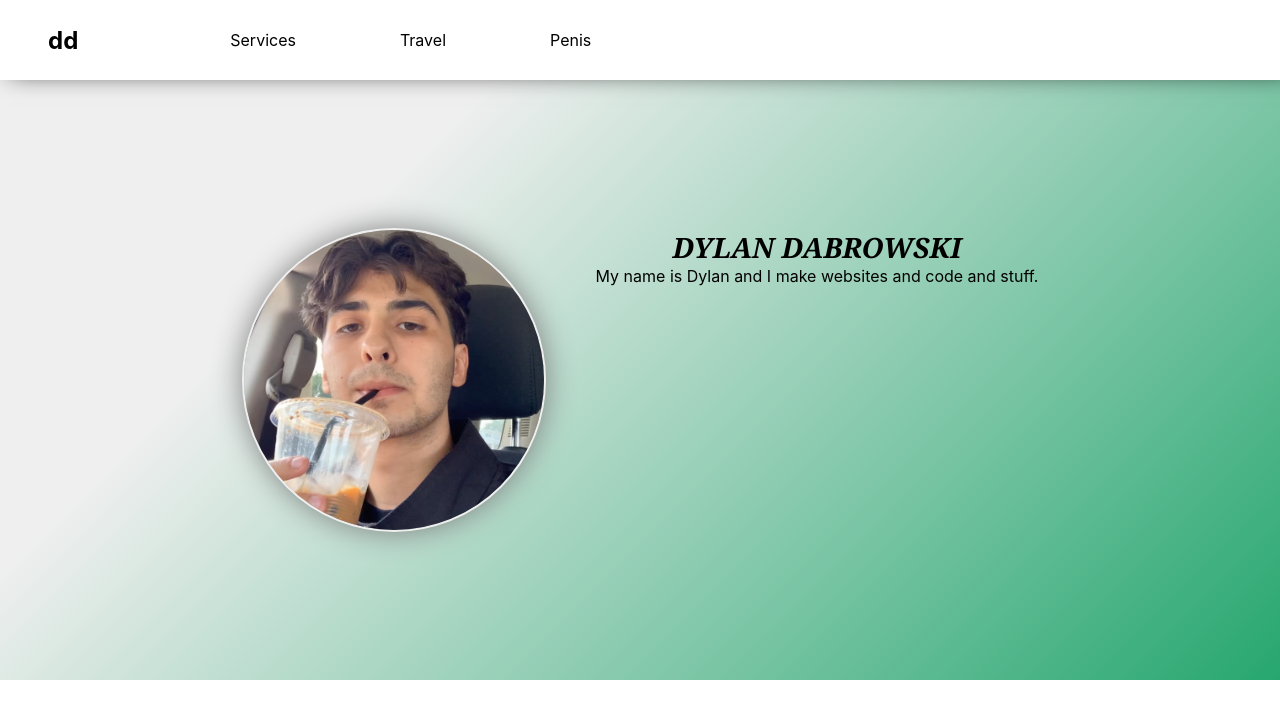
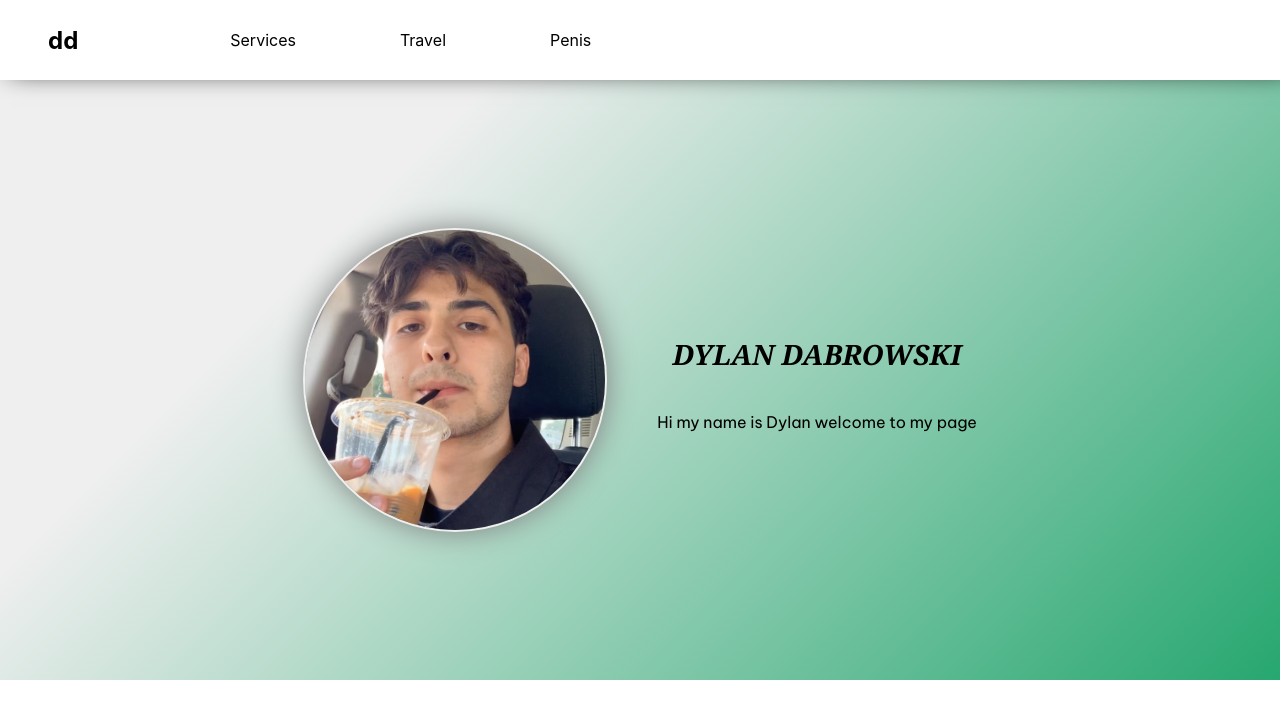
Before and after one commit to DylanDabrowski/website-v2.0, a React (Create React App) app: page / in a window 1280 px wide. Shown: the top 718 px of the page. Built offline with nearby package versions, Linux system fonts and the light colour scheme.

Commit message:
small fixes to navbar background being transparent, and minor changes in general.

```diff
--- a/src/components/HeroSection/HeroSection.css
+++ b/src/components/HeroSection/HeroSection.css
@@ -1,10 +1,12 @@
+@import url('https://fonts.googleapis.com/css2?family=Be+Vietnam+Pro:wght@300;400&display=swap');
+
 .hero {
     /* border: 1px solid black; */
     display: flex;
     width: 100%;
     height: 600px;
     z-index: 1;
-    background-color: #27a770;
+    /* background-color: #27a770; */
     background-image: linear-gradient(315deg, #27a770 0%, #efefef 74%);
     justify-content: center;
     align-items: center;
@@ -31,15 +33,24 @@
     /* border: 1px solid black; */
     display: flex;
     flex-direction: column;
+    justify-content: center;
 }
 
 .hero__title {
-    color: black !important;
-    font-family: Georgia, 'Times New Roman', serif !important;
-    font-size: 28px !important;
-    font-style: italic !important;
-    font-weight: bold !important;
-    text-align: center !important;
-    text-decoration: none !important;
-    text-transform: uppercase !important;
+    /* border: 1px solid black; */
+    color: black;
+    font-family: Georgia, 'Times New Roman', serif;
+    font-size: 28px;
+    font-style: italic;
+    font-weight: bold;
+    text-align: center;
+    text-decoration: none;
+    text-transform: uppercase;
 }
+
+.hero__description {
+    /* border: 1px solid black; */
+    text-align: center;
+    text-decoration: none;
+    font-family: 'Be Vietnam Pro', sans-serif;
+}
--- a/src/components/HeroSection/HeroSection.js
+++ b/src/components/HeroSection/HeroSection.js
@@ -1,6 +1,8 @@
 import React from 'react'
 import './HeroSection.css'
 import pfp from "../../assets/images/pfp.png"
+import pfp2 from "../../assets/images/pfp2.png"
+import pfp3 from "../../assets/images/pfp3.png"
 
 const HeroSection = () => {
     return (
@@ -10,7 +12,7 @@ const HeroSection = () => {
                     <img className='hero__pfp' src={pfp} alt='pfp' />
                     <div className='hero__titleContainer'>
                         <h2 className='hero__title'>Dylan Dabrowski</h2>
-                        <p className='hero__description'>My name is Dylan and I make websites and code and stuff.</p>
+                        <p className='hero__description'>Hi my name is Dylan welcome to my page</p>
                     </div>
                 </div>
             </div>
--- a/src/components/Navbar/Navbar.css
+++ b/src/components/Navbar/Navbar.css
@@ -1,19 +1,9 @@
-* {
-  margin: 0px;
-  padding: 0px;
-}
-
-:root {
-  --clr-primary: #fff
-  --clr-secondary: #fff;
-}
-
 .nav {
   /* border: 1px solid black; */
-  background: var(--clr-primary);
+  background-color: white;
   height: 80px;
   display: flex;
-  justify-content: center;
+  /* justify-content: space-between; */
   align-items: center;
   font-size: 1rem;
   position: sticky;
```
Also changed, not shown: src/assets/images/pfp2.png (added), src/assets/images/pfp3.png (added).
